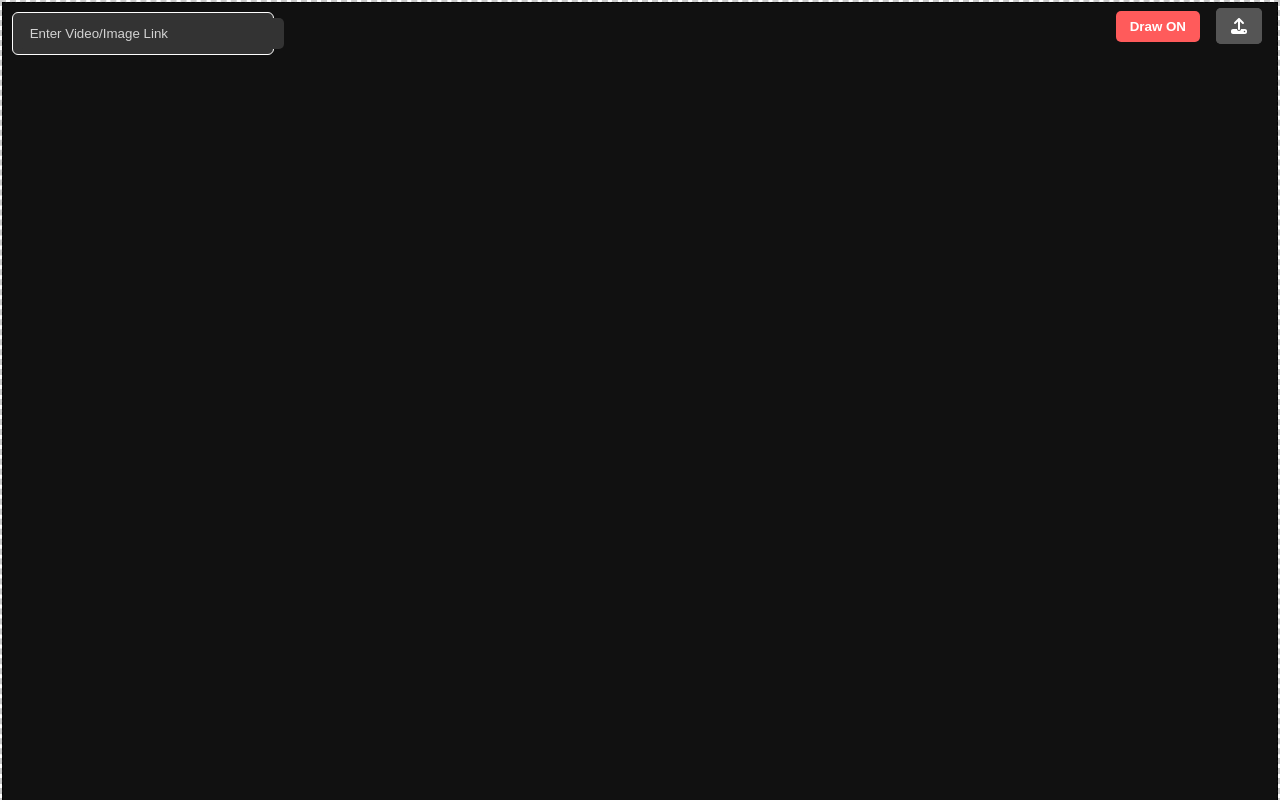
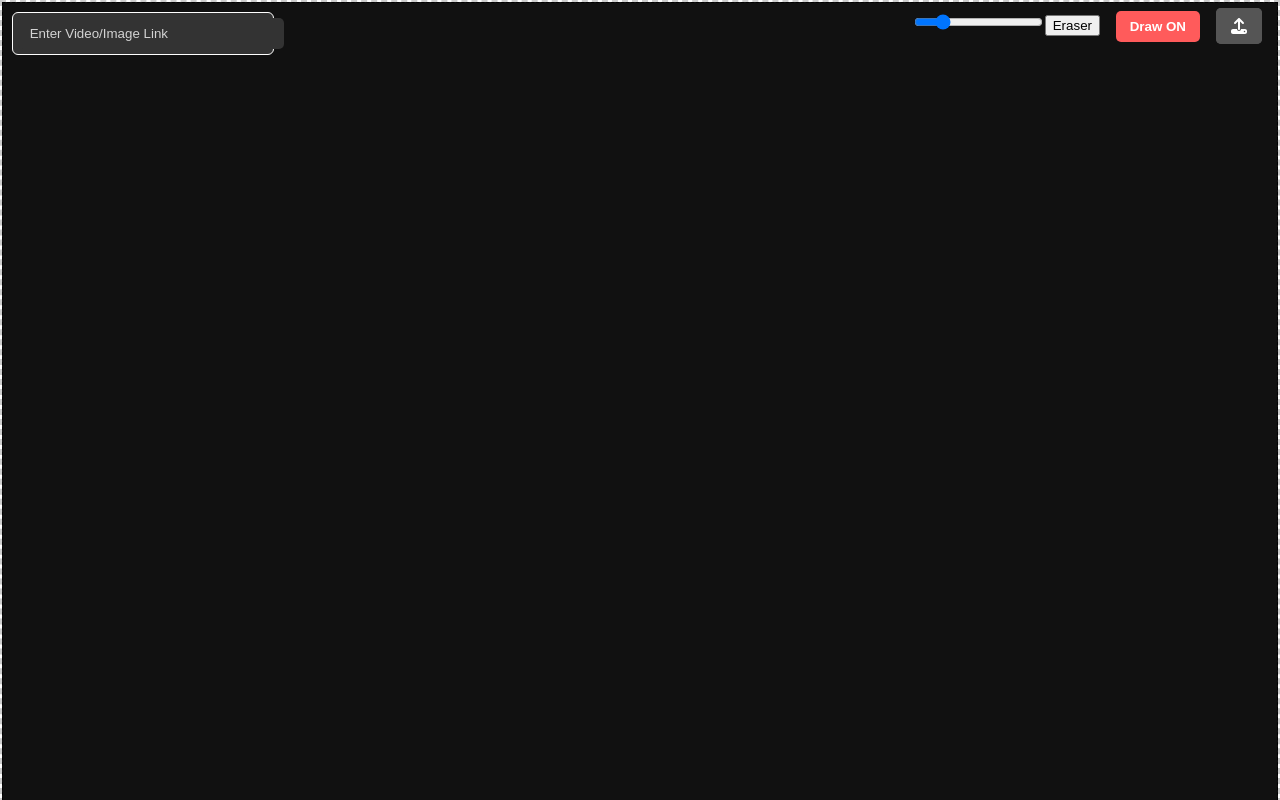
Before and after one commit to MatthewLacerda2/DontBoard, a React (Create React App) app in the folder front-end/: page / in a window 1280 px wide. Both pictures are taken after a click on the button "Draw OFF". Shown: the top 800 px of the page. Built offline with nearby package versions, Linux system fonts and the light colour scheme.

Commit message:
Eraser and Thickness slider

```diff
--- a/front-end/src/components/ButtonDraw.tsx
+++ b/front-end/src/components/ButtonDraw.tsx
@@ -1,5 +1,5 @@
 import React, { useState } from 'react';
-import DrawingBoard from './DrawingBoard';
+import DrawingBoard from './Drawer/DrawingBoard';
 
 const ButtonDraw: React.FC<{ dimensions: { width: number; height: number } }> = ({ dimensions }) => {
   const [drawingMode, setDrawingMode] = useState(false);
--- a/front-end/src/components/DndBoard.tsx
+++ b/front-end/src/components/DndBoard.tsx
@@ -4,7 +4,7 @@ import DndVideo from './DndVideo';
 import DndAudio from './DndAudio';
 import DndText from './DndText';
 import { isValidYoutubeLink, isValidImageUrl } from './urlValidator.tsx';
-import DrawingBoard from './DrawingBoard';
+import DrawingBoard from './Drawer/DrawingBoard.tsx';
 import InputLink from './InputLink.tsx';
 import DndYouTube from './DndYoutube.tsx';
 import '../App.css';
--- /dev/null
+++ b/front-end/src/components/Drawer/DrawEraser.tsx
@@ -0,0 +1,40 @@
+import React, { useState } from 'react';
+
+interface DrawEraserProps {
+  onThicknessChange: (thickness: number) => void;
+  onToggleEraser: () => void;
+}
+
+const DrawEraser: React.FC<DrawEraserProps> = ({ onThicknessChange, onToggleEraser }) => {
+  const [thickness, setThickness] = useState(5);
+
+  const handleThicknessChange = (event: React.ChangeEvent<HTMLInputElement>) => {
+    const newThickness = parseInt(event.target.value, 10);
+    setThickness(newThickness);
+    onThicknessChange(newThickness);
+  };
+
+  return (
+    <div
+      style={{
+        position: 'fixed',
+        top: '12px',
+        right: '180px',
+        zIndex: 999,
+      }}
+    >
+      <label htmlFor="thicknessSlider"/>
+      <input
+        type="range"
+        id="thicknessSlider"
+        min={2}
+        max={18}
+        value={thickness}
+        onChange={handleThicknessChange}
+      />
+      <button onClick={onToggleEraser}>Eraser</button>
+    </div>
+  );
+};
+
+export default DrawEraser;
--- a/front-end/src/components/DrawingBoard.tsx
+++ b/front-end/src/components/Drawer/DrawingBoard.tsx
@@ -1,4 +1,5 @@
 import React, { useState, useEffect, useRef } from 'react';
+import DrawEraser from './DrawEraser';
 
 interface DrawingBoardProps {
   dimensions: { width: number; height: number };
@@ -8,6 +9,8 @@ interface DrawingBoardProps {
 
 const DrawingBoard: React.FC<DrawingBoardProps> = ({ dimensions, style, drawingMode }) => {
   const [drawing, setDrawing] = useState(false);
+  const [eraserMode, setEraserMode] = useState(false);
+  const [thickness, setThickness] = useState(5);
   const canvasRef = useRef<HTMLCanvasElement | null>(null);
   const contextRef = useRef<CanvasRenderingContext2D | null>(null);
 
@@ -18,11 +21,11 @@ const DrawingBoard: React.FC<DrawingBoardProps> = ({ dimensions, style, drawingM
       if (context) {
         contextRef.current = context;
         context.lineCap = 'round';
-        context.lineWidth = 5;
-        context.strokeStyle = 'white';
+        context.lineWidth = thickness;
+        context.strokeStyle = eraserMode ? '#ffffff' : '#000000';
       }
     }
-  }, []);
+  }, [thickness, eraserMode]);
 
   const startDrawing = (event: React.MouseEvent<HTMLCanvasElement>) => {
     const context = contextRef.current;
@@ -47,7 +50,16 @@ const DrawingBoard: React.FC<DrawingBoardProps> = ({ dimensions, style, drawingM
     setDrawing(false);
   };
 
+  const handleThicknessChange = (newThickness: number) => {
+    setThickness(newThickness);
+  };
+
+  const handleToggleEraser = () => {
+    setEraserMode(!eraserMode);
+  };
+
   return (
+    <div>
       <canvas
         ref={canvasRef}
         className="drawing-board"
@@ -59,9 +71,13 @@ const DrawingBoard: React.FC<DrawingBoardProps> = ({ dimensions, style, drawingM
         height={dimensions.height}
         style={{
           ...style,
-        pointerEvents: drawingMode ? 'auto' : 'none',
+          pointerEvents: drawingMode ? 'auto' : 'none'
         }}
       />
+
+      {drawingMode && <DrawEraser onThicknessChange={handleThicknessChange} onToggleEraser={handleToggleEraser} />}
+
+    </div>
   );
 };
 
```
Lines whose indentation alone changed are shown as unchanged.
